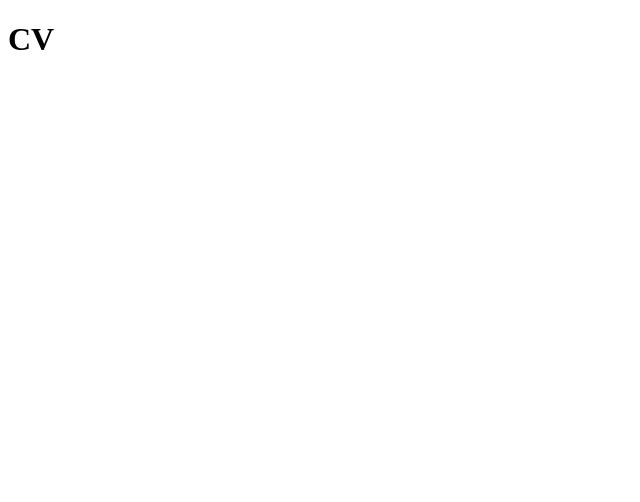
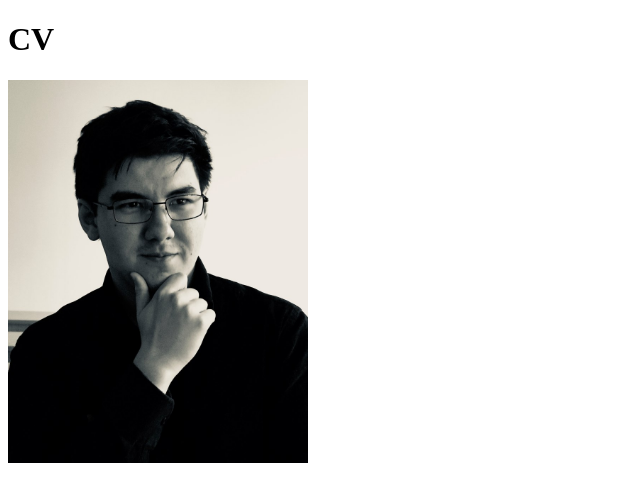
Before and after one commit to lolmaster277/rsschool-cv, a plain HTML site: page index.html in a window 1280 px wide. Shown: the whole page, without its empty margins (0-640 px from the left). Drawn offline with Linux system fonts and the light colour scheme.

Commit message:
feat: add foto

```diff
--- a/index.html
+++ b/index.html
@@ -6,5 +6,6 @@
   </head>
   <body>
     <h1>CV</h1>
+    <img src="xELj6O-HAR4.jpg" width="300">
   </body>
 </html>
```
